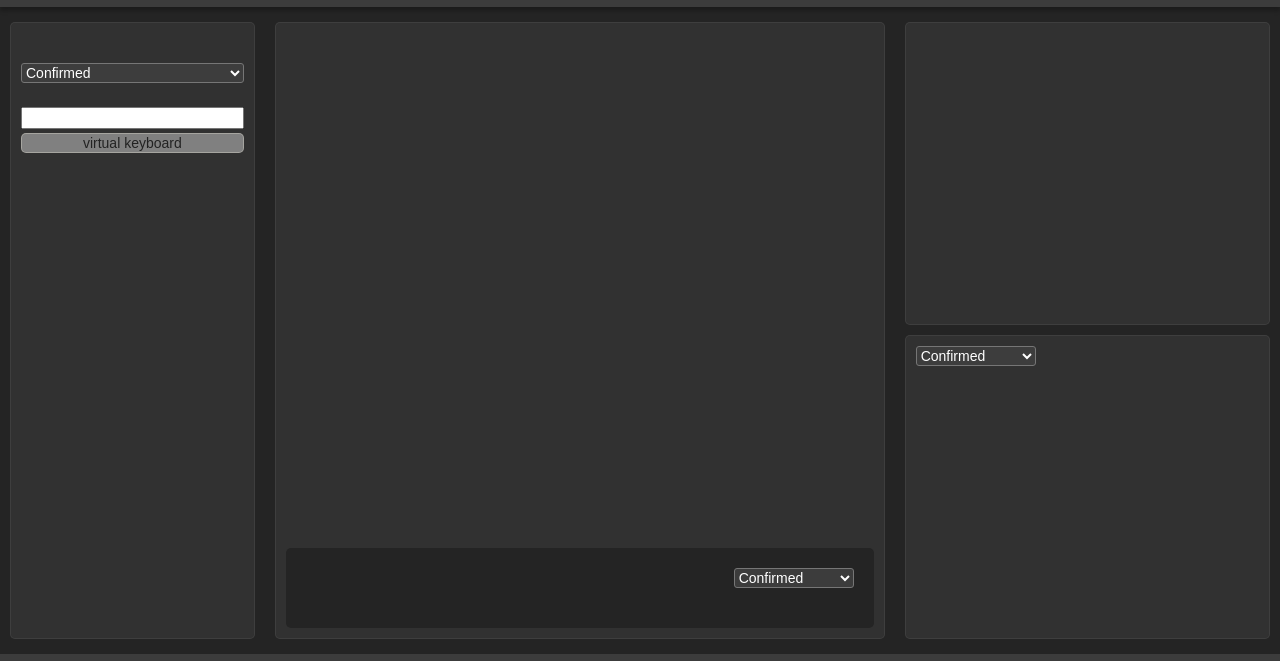
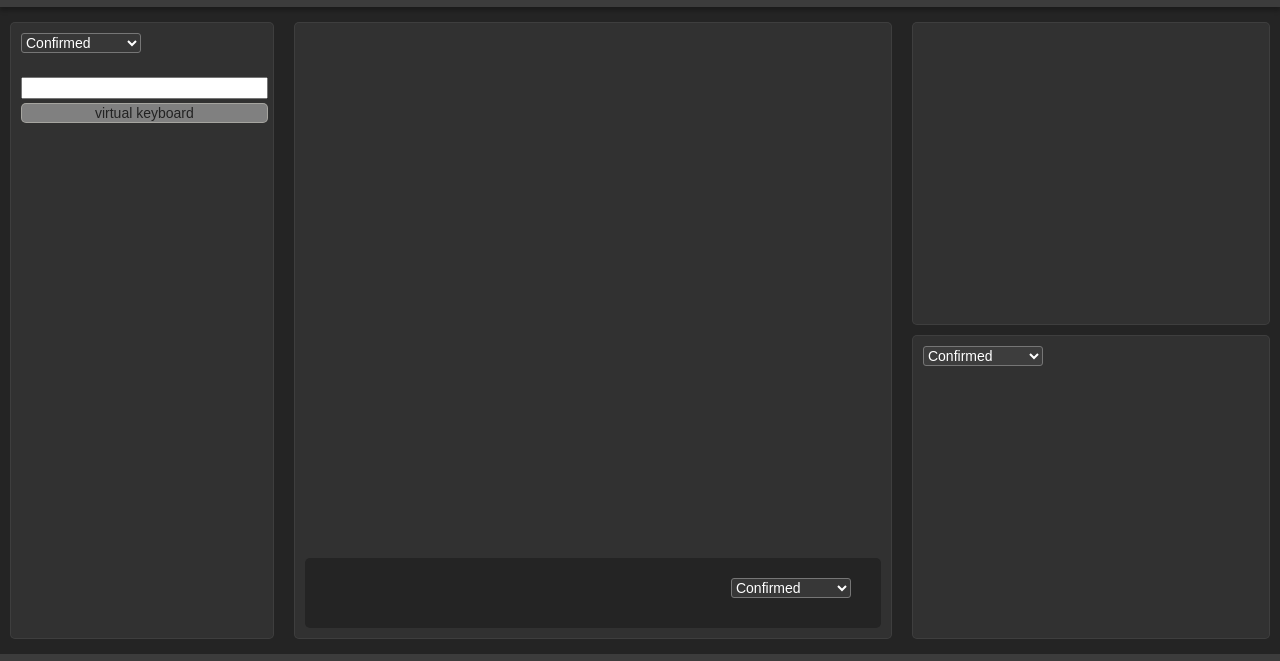
Before and after one commit to yrevtovich/covid-dashboard, a website built with webpack: page src/index.html in a window 1280 px wide. Shown: the part 51-712 px from the top of the page. Built offline with nearby package versions, Linux system fonts and the light colour scheme; no server answers.

Commit message:
feat: change stylefo map, list

```diff
--- a/src/scss/style.scss
+++ b/src/scss/style.scss
@@ -7,6 +7,31 @@ $colorOrange: #ffa500;
 $borderColorContainer: #8080802b;
 $borderColorButton: #808080;
 $colorButton: #ece9e9;
+$colorSelect: #373737;
+
+@mixin overflow {
+  overflow-y: overlay;
+
+    &::-webkit-scrollbar {
+      width: 10px;
+      background-color: #474747fb;
+      border-radius: 10px;
+    }
+
+    &::-webkit-scrollbar-track {
+      background: #252525fb;
+      border-radius: 10px;
+    }
+
+    &::-webkit-scrollbar-thumb {
+      border-radius: 10px;
+      background: #615e5eb9;
+      transition: all 1s linear;
+      &:hover {
+        background-color: #d47100d6;
+      }
+    }
+}
 
 @mixin component {
   // margin: 0 10px;
@@ -16,6 +41,9 @@ $colorButton: #ece9e9;
   border: 1px solid $borderColorContainer;
   border-radius: 5px;
   box-sizing: border-box;
+  overflow: hidden;
+  display: flex;
+  flex-direction: column;
 }
 
 @mixin wrapper {
@@ -65,9 +93,11 @@ h1 {
 .list {
   @include wrapper();
   @include component();
-  padding-top: 40px;
-  width: 20%;
-  overflow: auto;
+  padding: 10px 5px 10px 10px;
+  width: 22%;
+  overflow: hidden;
+  display: flex;
+  flex-direction: column;
   position: relative;
   .list-control {
     display: flex;
@@ -84,6 +114,9 @@ h1 {
   .list-results {
     display: flex;
     flex-direction: column;
+    overflow: overlay;
+    @include overflow();
+
     .list-country-wrapper {
       display: flex;
       .list-country-flag {
@@ -124,9 +157,9 @@ h1 {
   }
   &__select {
       margin-bottom: 20px;
-      width: 100%;
+      width: 120px;
       color: #fff;
-      background: #3f3f3fe3;
+      background: $colorSelect;
       border-radius: 3px;
     }
 }
@@ -146,7 +179,7 @@ h1 {
   }
 
   &__info {
-    padding: 20px;
+    padding: 20px 30px 10px;
     width: 100%;
     background-color: $mainBackgroundColor; /////////////////////////////
     border-radius: 5px;
@@ -160,15 +193,35 @@ h1 {
     // z-index: 1000;
   }
 
-  // &__legend {
-  //   height: 200px;
-  // }
+  &__options {
+    height: 90%;
+    display: flex;
+    flex-direction: column;
+    justify-content: space-around;
+
+    .options {
+      display: flex;
+
+      &__type {
+        margin-bottom: 15px;
+      }
+
+      &__variant {
+        margin-bottom: 2px;
+      }
+
+      &__value {
+        margin-right: 20px;
+        margin-bottom: 0;
+      }
+    }
+  }
 
   &__select {
     margin-bottom: 20px;
     width: 120px;
     color: #fff;
-    background: #3f3f3fe3;
+    background: $colorSelect;
     border-radius: 3px;
   }
 }
@@ -186,7 +239,6 @@ h1 {
   @include component();
   margin-bottom: 10px;
   width: 100%;
-  overflow: auto;
   display: flex;
   flex-direction: column;
   position: relative;
@@ -327,10 +379,14 @@ h1 {
     align-items: center;
   }
 
+  &__description {
+    font-size: 12px;
+  }
+
   &__icon {
     margin-right: 10px;
     width: 20px;
-    height: 20px;
+    height: 15px;
   }
 }
 
@@ -543,3 +599,6 @@ h1 {
     max-width: 300px;
   }
 }
+tbody {
+  @include overflow();
+}
```
